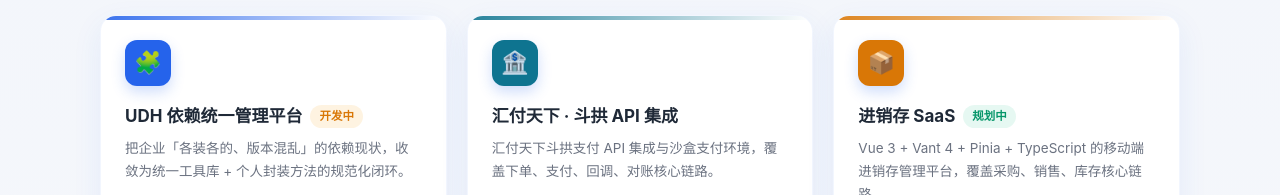
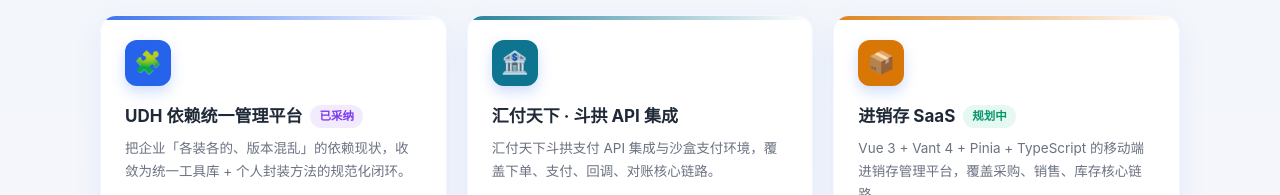
Before and after one commit to love793/portfolio, a plain HTML site: page index.html in a window 1280 px wide. Shown: the part 1165-1360 px from the top of the page. Drawn offline with Linux system fonts and the light colour scheme.

Commit message:
feat: UDH project adopted by enterprise - add adopted badge

```diff
--- a/index.html
+++ b/index.html
@@ -147,6 +147,7 @@
   .badge.dev{background:rgba(245,158,11,.12);color:#d97706;}
   .badge.plan{background:rgba(16,185,129,.1);color:#059669;}
   .badge.live{background:rgba(37,99,235,.09);color:var(--primary);}
+  .badge.adopted{background:rgba(124,58,237,.1);color:#7c3aed;}
   .card .desc{color:var(--text-sub);font-size:13.5px;flex:1;margin-bottom:14px;
     display:-webkit-box;-webkit-line-clamp:3;-webkit-box-orient:vertical;overflow:hidden;
   }
@@ -557,7 +558,7 @@
     title: "企业级项目",
     items: [
       {
-        icon: "🧩", color: "#2563eb", badge: "dev", badgeText: "开发中",
+        icon: "🧩", color: "#2563eb", badge: "adopted", badgeText: "已采纳",
         name: "UDH 依赖统一管理平台",
         role: "架构设计 · 前端开发 · 一期推进",
         desc: "把企业「各装各的、版本混乱」的依赖现状，收敛为统一工具库 + 个人封装方法的规范化闭环。",
```
